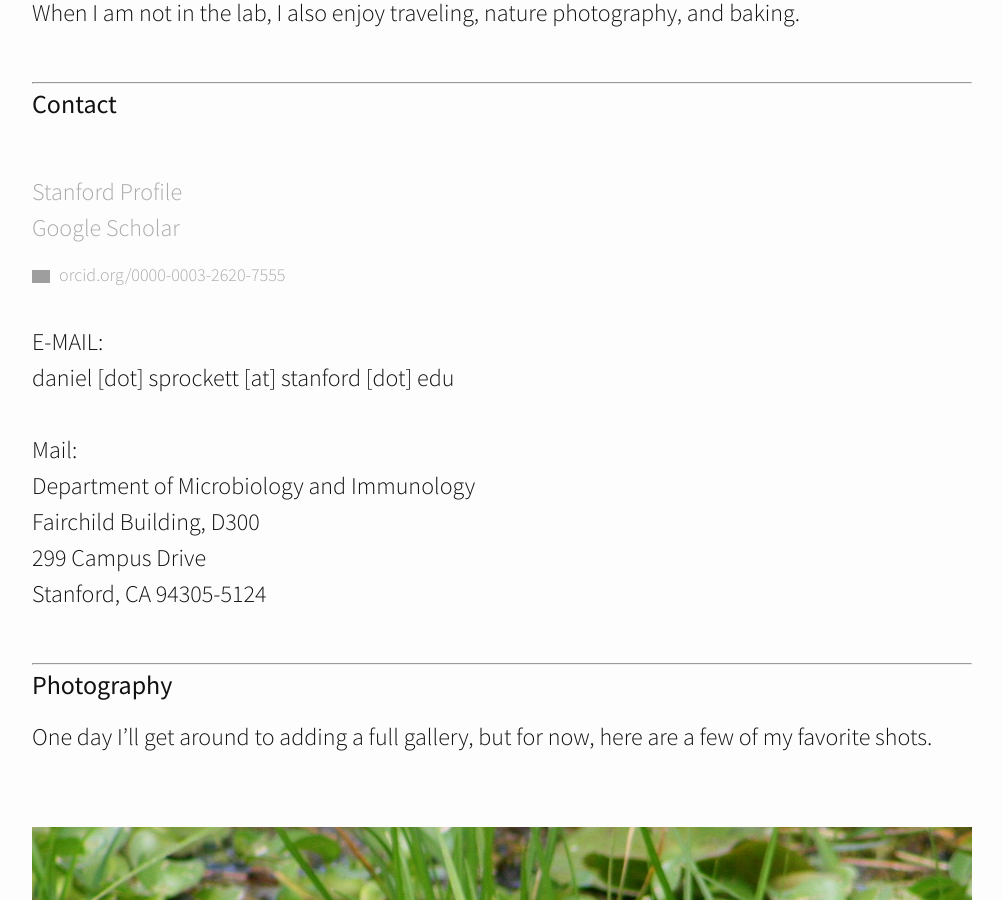
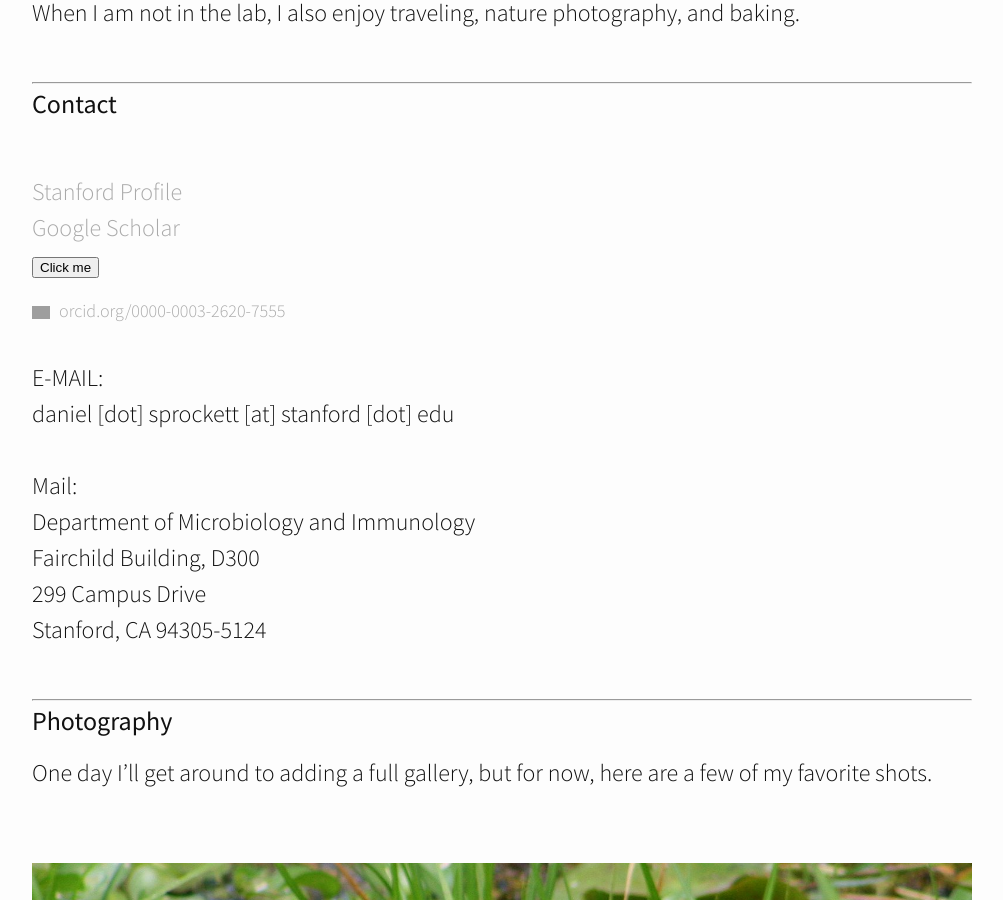
Before and after one commit to DanielSprockett/danielsprockett.github.io, a Jekyll site: the page built from about.md, in a window 1280 px wide and 900 px high, scrolled down 1018 px. Shown: the whole window, without its empty margins (138-1141 px from the left). Built offline with Jekyll 4.4.1, drawn with Linux system fonts in a browser that asks for light colours; nearby versions of some CDN libraries; grey boxes are pictures that could not be loaded.

Commit message:
Update about.md

```diff
--- a/about.md
+++ b/about.md
@@ -18,8 +18,9 @@ When I am not in the lab, I also enjoy traveling, nature photography, and baking
 
 <h3>Contact</h3>
 <br>
-[Stanford Profile](https://profiles.stanford.edu/daniel-sprockett){: .btn} <br>
-[Google Scholar](https://scholar.google.com/citations?user=2kfaOjwAAAAJ&hl=en){: .btn} <br>
+[Stanford Profile](https://profiles.stanford.edu/daniel-sprockett) <br>
+[Google Scholar](https://scholar.google.com/citations?user=2kfaOjwAAAAJ&hl=en) <br>
+<button name="button" onclick="http://www.google.com">Click me</button>
 <div itemscope itemtype="https://schema.org/Person"><a itemprop="sameAs" content="https://orcid.org/0000-0003-2620-7555" href="https://orcid.org/0000-0003-2620-7555" target="orcid.widget" rel="noopener noreferrer" style="vertical-align:top;"><img src="https://orcid.org/sites/default/files/images/orcid_16x16.png" style="width:1em;margin-right:.5em;" alt="ORCID iD icon">orcid.org/0000-0003-2620-7555</a></div>
 <br>
 E-MAIL: <br>
```
